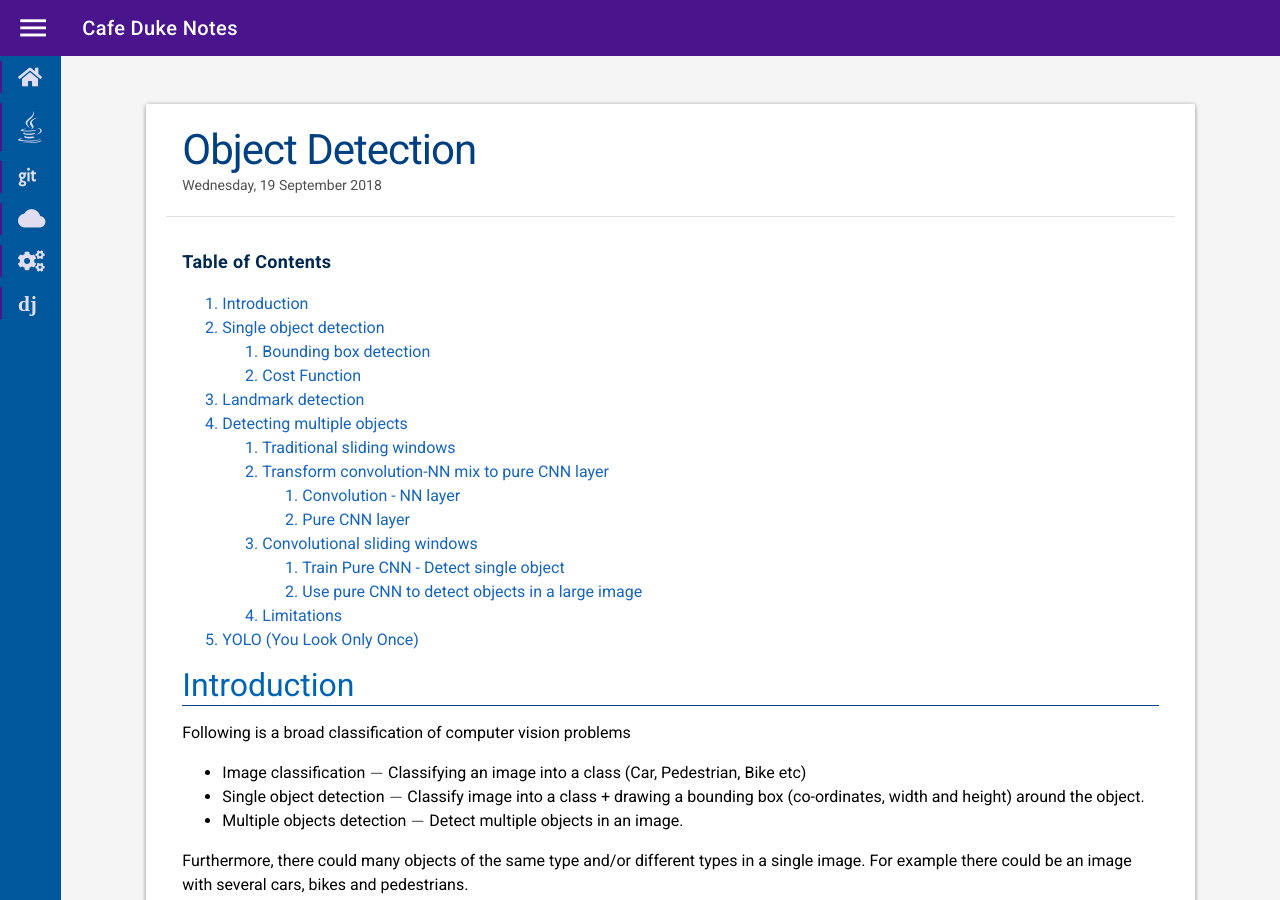
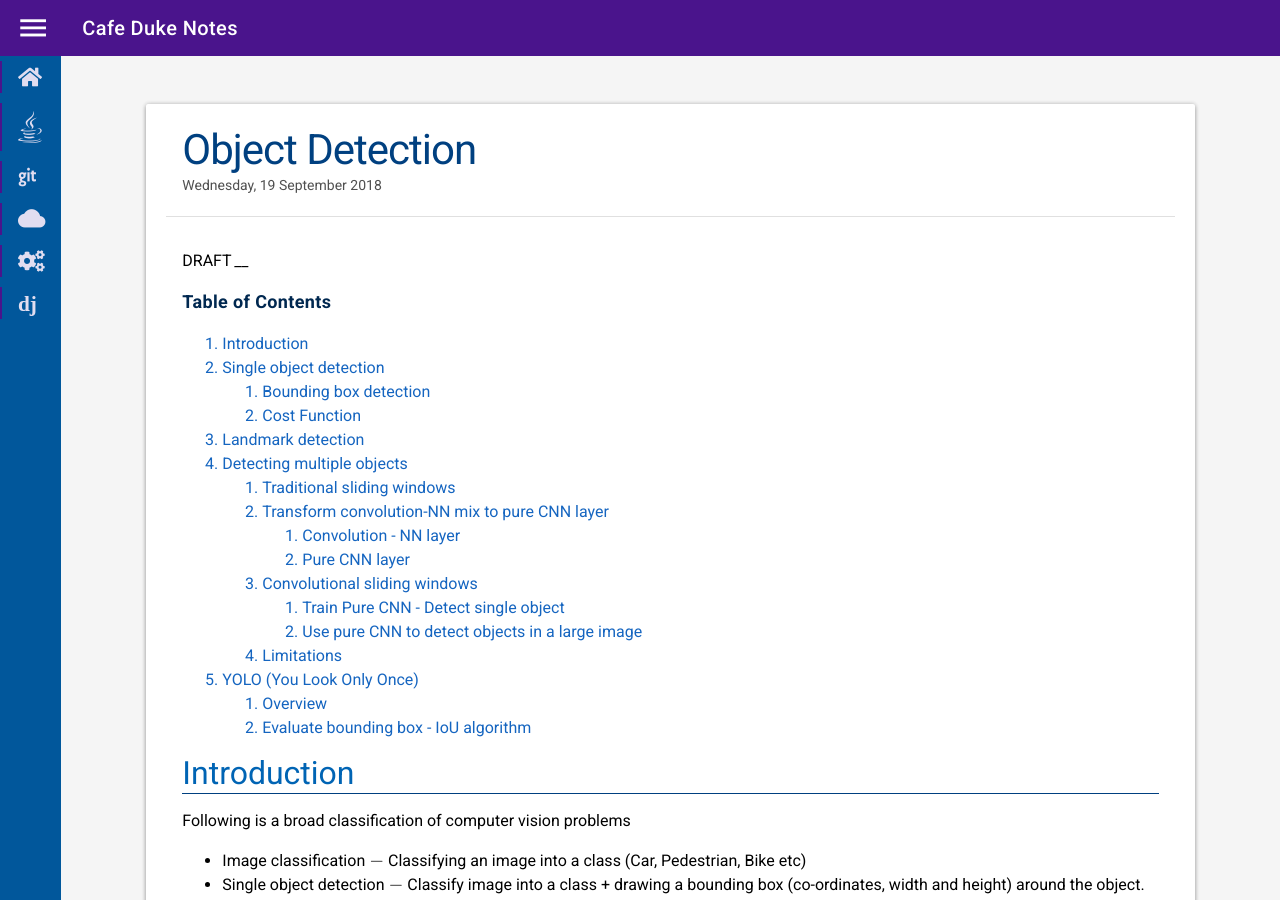
Before and after one commit to cafeduke/cafeduke.github.io, a Jekyll site: the page built from _posts/deeplearning/cnn/2018-09-19-object-detection.md, in a window 1280 px wide and 900 px high. Built offline with Jekyll 4.4.1, drawn with Linux system fonts in a browser that asks for light colours; nearby versions of some CDN libraries; formulas are drawn with MathJax 3; some of the changed text lies outside the part shown.

Commit message:
CNN: IoU

```diff
--- a/_posts/deeplearning/cnn/2018-09-19-object-detection.md
+++ b/_posts/deeplearning/cnn/2018-09-19-object-detection.md
@@ -5,6 +5,9 @@
 mathjax: true
 typora-root-url: ../../../
 ---
+
+DRAFT
+____
 
 {% include toc.html %}
 
@@ -159,6 +162,8 @@
 
 # YOLO (You Look Only Once)
 
+## Overview
+
 Several of the limitations of convolution sliding windows is overcome by the YOLO algorithm. The YOLO algorithm does not require running the image through multiple networks, each trained for different crop size. The YOLO algorithm detect objects, just like a human $$-$$ looks only once.  The YOLO is also more accurate in locating the bounding box.
 
 ![Yolo_overview](/assets/images/dl/Yolo_overview.png)
@@ -179,3 +184,5 @@
     - $$b_w$$ is the width of the object relative to the width of the grid, which is 1. Range: $$b_w$$ can be greater than 1.
     - $$b_h$$ is the height of the object relative to the height of the grid, which is 1. Range: $$b_h$$ can be greater than 1.
   - If mid-point of the grid has an object, set corresponding class among $$c1, c2, c3$$ to 1
+
+## Evaluate bounding box - IoU algorithm
```
